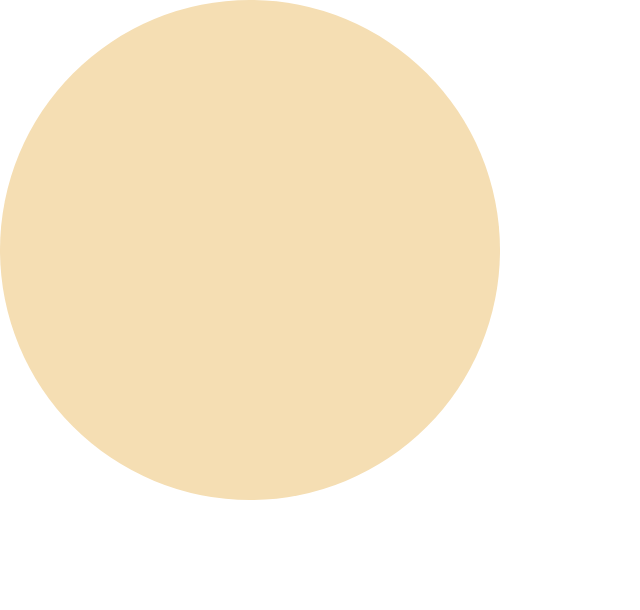
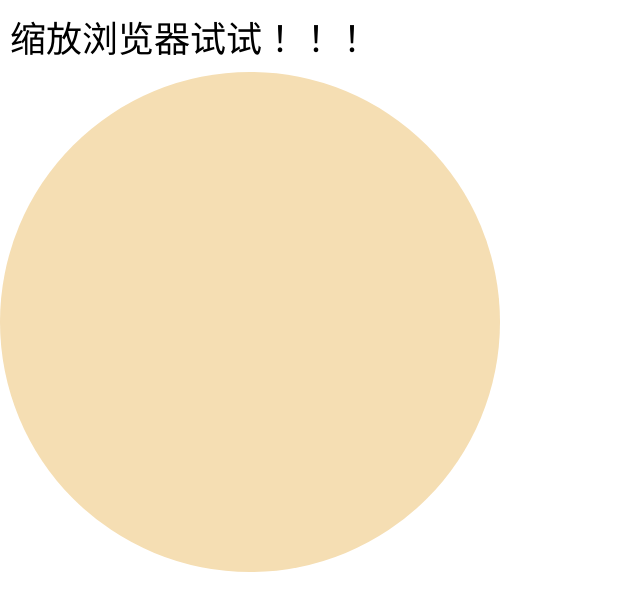
Before and after one commit to MrRetro/Echo, a website: page src/3.小球随html字体大小而缩放.html in a window 1280 px wide. Shown: the whole page, without its empty margins (0-640 px from the left). Drawn offline with Linux system fonts and the light colour scheme.

Commit message:
Signed-off-by: MrRetro <caijiajia1@126.com>

```diff
--- a/src/3.小球随html字体大小而缩放.html
+++ b/src/3.小球随html字体大小而缩放.html
@@ -10,6 +10,7 @@
 		</style>
 	</head>
 	<body>
+		<p style="font-size: 0.036rem;margin: 0.01rem;">缩放浏览器试试！！！</p>
 		<p class="p-btn"></p>
 		<script src="js/echo.js" type="text/javascript" charset="utf-8"></script>
 		<script type="text/javascript">
```
Also changed, not shown: dist/3.小球随html字体大小而缩放.html.
